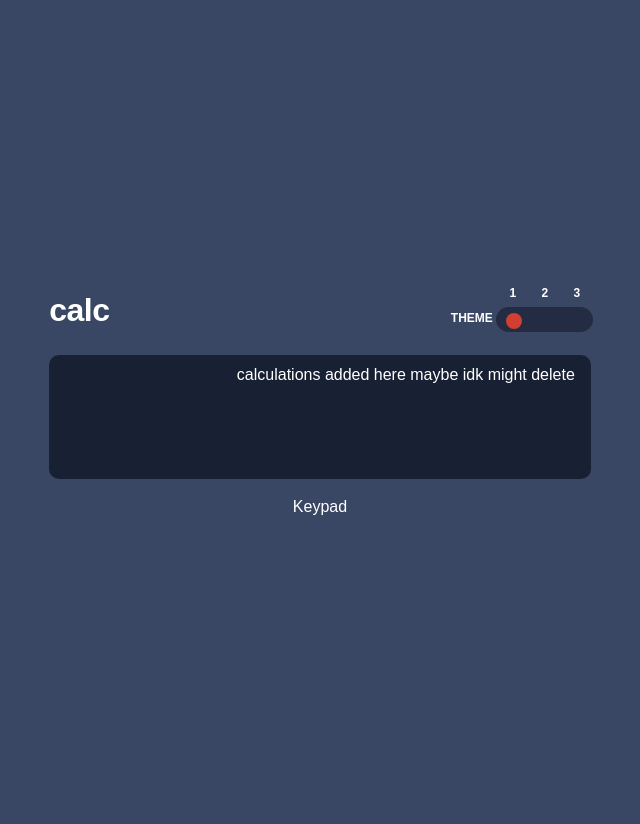
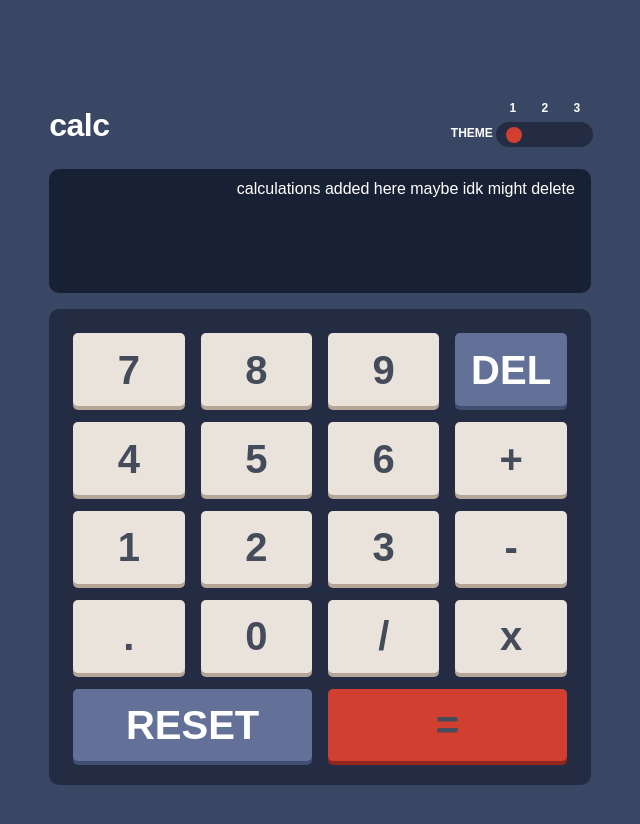
Before and after one commit to pronoia9/puny-math, a React (Vite) app: page / in a window 1280 px wide. Shown: the top 824 px of the page, without its empty margins (320-960 px from the left). Before the commit the page ends 800 px from the top, so only its background shows below. Built offline with nearby package versions, Linux system fonts and the light colour scheme.

Commit message:
finish init keypad

```diff
--- a/src/components/Keypad.jsx
+++ b/src/components/Keypad.jsx
@@ -1,3 +1,75 @@
+import { styled } from 'styled-components';
+import { buttons } from '../utils/data';
+
 export default function Keypad() {
-  return <div>Keypad</div>;
+  return (
+    <Grid>
+      {buttons.map((b) => (
+        <Key key={`button-${b.button}`} {...b} />
+      ))}
+    </Grid>
+  );
 }
+
+function Key({ button, type, click }) {
+  return <Button>{button}</Button>;
+}
+
+const Grid = styled.div`
+  display: grid;
+  grid-template-columns: 1fr 1fr 1fr 1fr;
+  gap: 1rem;
+  padding: 1.5rem;
+  background: var(--color-bg-keypad);
+  border-radius: 10px;
+`;
+
+const Button = styled.button`
+  position: relative;
+  padding-block: 0.9rem;
+  color: var(--color-text-keys);
+  font-size: 2rem;
+  font-weight: 700;
+  line-height: 1.1;
+  text-align: center;
+  border-radius: 5px;
+  border: none;
+  background-color: var(--color-key1-bg);
+  box-shadow: 0px 4px 0px 0px var(--color-key1-shadow);
+  transition: all 0.5s ease-in-out;
+
+  &:hover, &:focus {
+    cursor: pointer;
+    background-color: var(--color-key1-hover);
+  }
+
+  // DEL + RESET
+  &:nth-child(4),
+  &:nth-child(17) {
+    color: var(--color-text-keys-text);
+    background-color: var(--color-key2-bg);
+    box-shadow: 0px 4px 0px 0px var(--color-key2-shadow);
+    &:hover {
+      background-color: var(--color-key2-hover);
+    }
+  }
+
+  // RESET
+  &:nth-child(17) {
+    grid-area: 5/1/5/3;
+  }
+
+  // =
+  &:nth-child(18) {
+    grid-area: 5/3/5/5;
+    background-color: var(--color-key3-bg);
+    box-shadow: 0px 4px 0px 0px var(--color-key3-shadow);
+    &:hover {
+      background-color: var(--color-key3-hover);
+    }
+  }
+
+  @media screen and (min-width: 42rem) {
+    font-size: 2.5rem;
+  }
+`;
```
